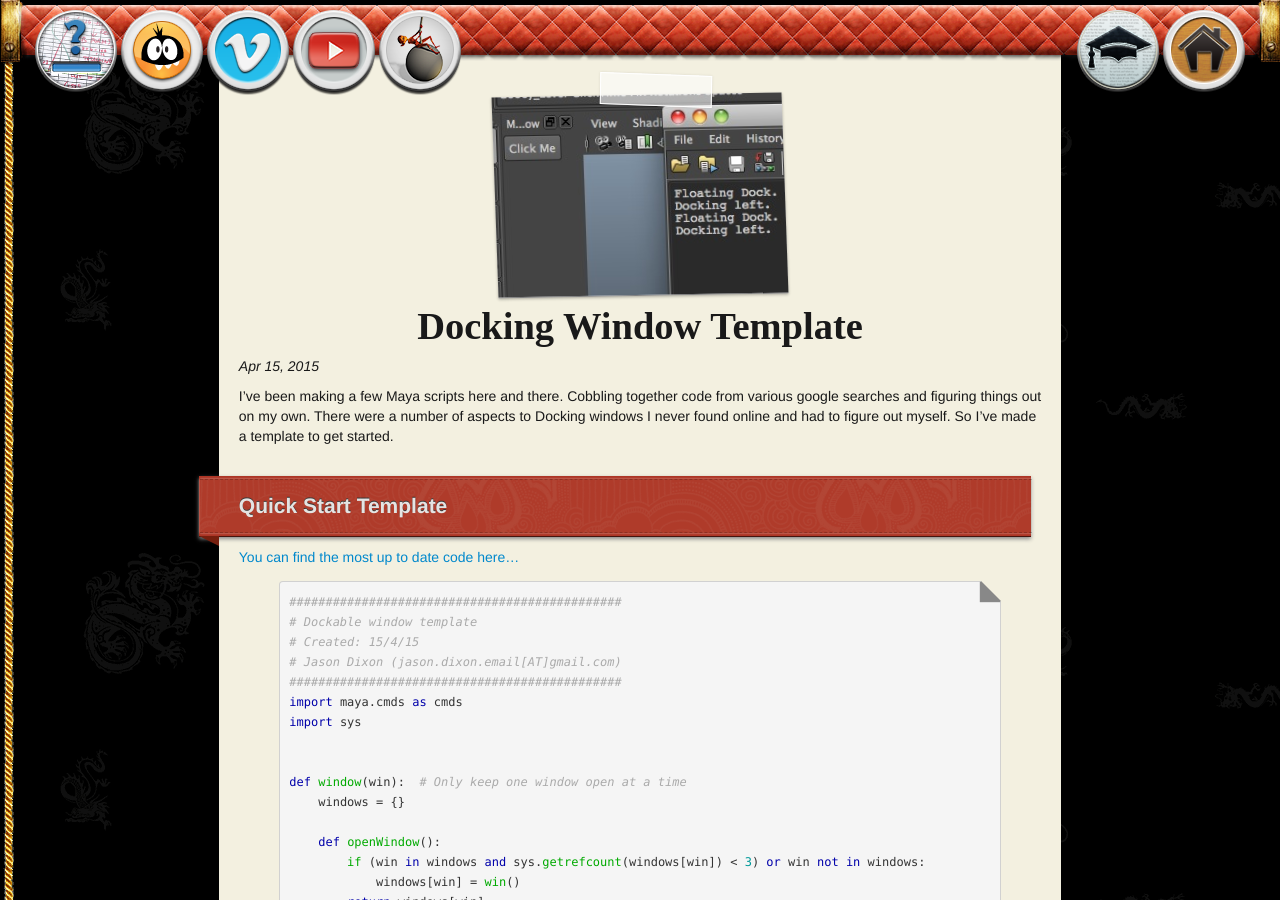
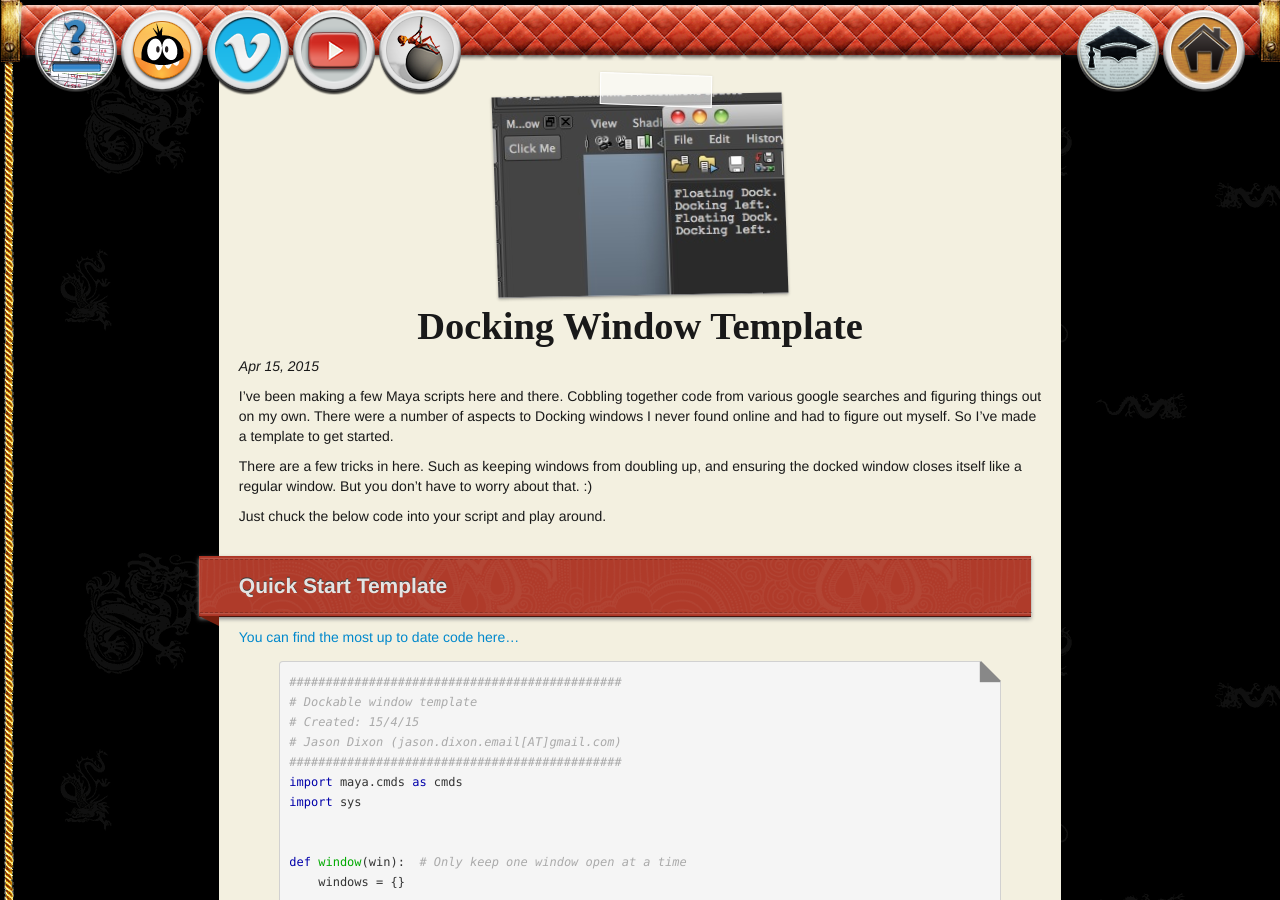
Before and after one commit to internetimagery/internetimagery.github.io, a Jekyll site: the page built from news/_posts/2015-04-15-docking-window-template.md, in a window 1280 px wide and 900 px high. Built offline with Jekyll 4.4.1, drawn with Linux system fonts in a browser that asks for light colours; some web fonts are replaced; some of the changed text lies outside the part shown.

Commit message:
more verbose

```diff
--- a/news/_posts/2015-04-15-docking-window-template.md
+++ b/news/_posts/2015-04-15-docking-window-template.md
@@ -5,6 +5,10 @@ thumb: /img/posts/dock_window.jpg
 ---
 
 I've been making a few Maya scripts here and there. Cobbling together code from various google searches and figuring things out on my own. There were a number of aspects to Docking windows I never found online and had to figure out myself. So I've made a template to get started.
+
+There are a few tricks in here. Such as keeping windows from doubling up, and ensuring the docked window closes itself like a regular window. But you don't have to worry about that. :)
+
+Just chuck the below code into your script and play around.
 
 ###Quick Start Template
 
@@ -79,4 +83,4 @@ class MainWindow(object):  # Main GUI window
 MainWindow()
 {% endhighlight %}
 
-Copy it into a script file and play around. :)
+There we have it. Hope it helps! :)
```
